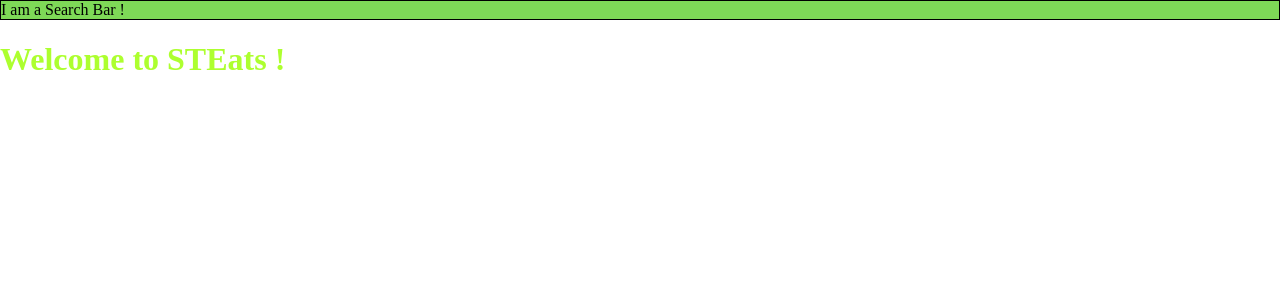
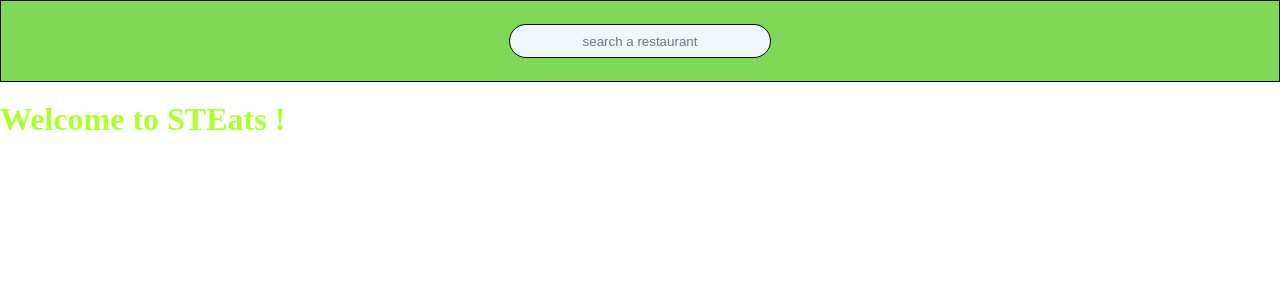
Before and after one commit to Other-Project/SI4-STEats, an Angular app in the folder frontend/steats-teamc/: page / in a window 1280 px wide. Shown: the top 300 px of the page. Built offline with nearby package versions, Linux system fonts and the light colour scheme.

Commit message:
feat(#75): basic home page

```diff
--- /dev/null
+++ b/frontend/package.json
@@ -0,0 +1,6 @@
+{
+  "dependencies": {
+    "@fortawesome/angular-fontawesome": "^0.15.0",
+    "@fortawesome/free-solid-svg-icons": "^6.6.0"
+  }
+}
--- a/frontend/steats-teamc/src/app/components/navbar/navbar.component.scss
+++ b/frontend/steats-teamc/src/app/components/navbar/navbar.component.scss
@@ -1,6 +1,11 @@
 @import '../../../styles';
 
 .navbar-container {
+  height: 100%;
   background-color: $primary;
   border: 1px solid black;
+  display: flex;
+  flex-direction: row;
+  justify-content: center;
+  align-items: center;
 }
--- a/frontend/steats-teamc/src/app/components/navbar/searchbar/searchbar.component.html
+++ b/frontend/steats-teamc/src/app/components/navbar/searchbar/searchbar.component.html
@@ -1,4 +1,3 @@
-<div class="searchbar-container">
-  <span> I am a Search Bar ! </span>
-
+<div>
+  <input class="searchbar-container" placeholder="search a restaurant">
 </div>
--- a/frontend/steats-teamc/src/app/components/navbar/searchbar/searchbar.component.scss
+++ b/frontend/steats-teamc/src/app/components/navbar/searchbar/searchbar.component.scss
@@ -0,0 +1,8 @@
+.searchbar-container {
+  background-color: aliceblue;
+  border: 1px solid black;
+  border-radius: 20px;
+  width: 20vw;
+  height: 30px;
+  text-align: center;
+}
--- a/frontend/steats-teamc/src/app/pages/main-page/app.component.html
+++ b/frontend/steats-teamc/src/app/pages/main-page/app.component.html
@@ -1,3 +1,5 @@
-<app-navbar></app-navbar>
-<h1> Welcome to STEats ! </h1>
-<router-outlet/>
+<div class="main-container">
+  <app-navbar></app-navbar>
+  <h1> Welcome to STEats ! </h1>
+  <router-outlet/>
+</div>
--- a/frontend/steats-teamc/src/app/pages/main-page/app.component.scss
+++ b/frontend/steats-teamc/src/app/pages/main-page/app.component.scss
@@ -1,3 +1,14 @@
-h1 {
-  color: greenyellow;
+.main-container {
+  height: 100%;
+  display: grid;
+  grid-template-columns: 1fr;
+  grid-template-rows: 1fr 9fr;
+
+  h1 {
+    color: greenyellow;
+  }
+
+  app-navbar {
+    grid-row: 1;
+  }
 }
--- a/frontend/steats-teamc/src/styles.scss
+++ b/frontend/steats-teamc/src/styles.scss
@@ -1,5 +1,12 @@
 /* You can add global styles to this file, and also import other style files */
 $primary: #7ed957;
+
+html {
+  height: 100%;
+  width: 100%;
+  margin: 0;
+  padding: 0;
+}
 
 body {
   width: 100%;
```
Also changed, not shown: frontend/steats-teamc/src/steats.png (added), 1 other file (tests, documents, lock files or other folders).
